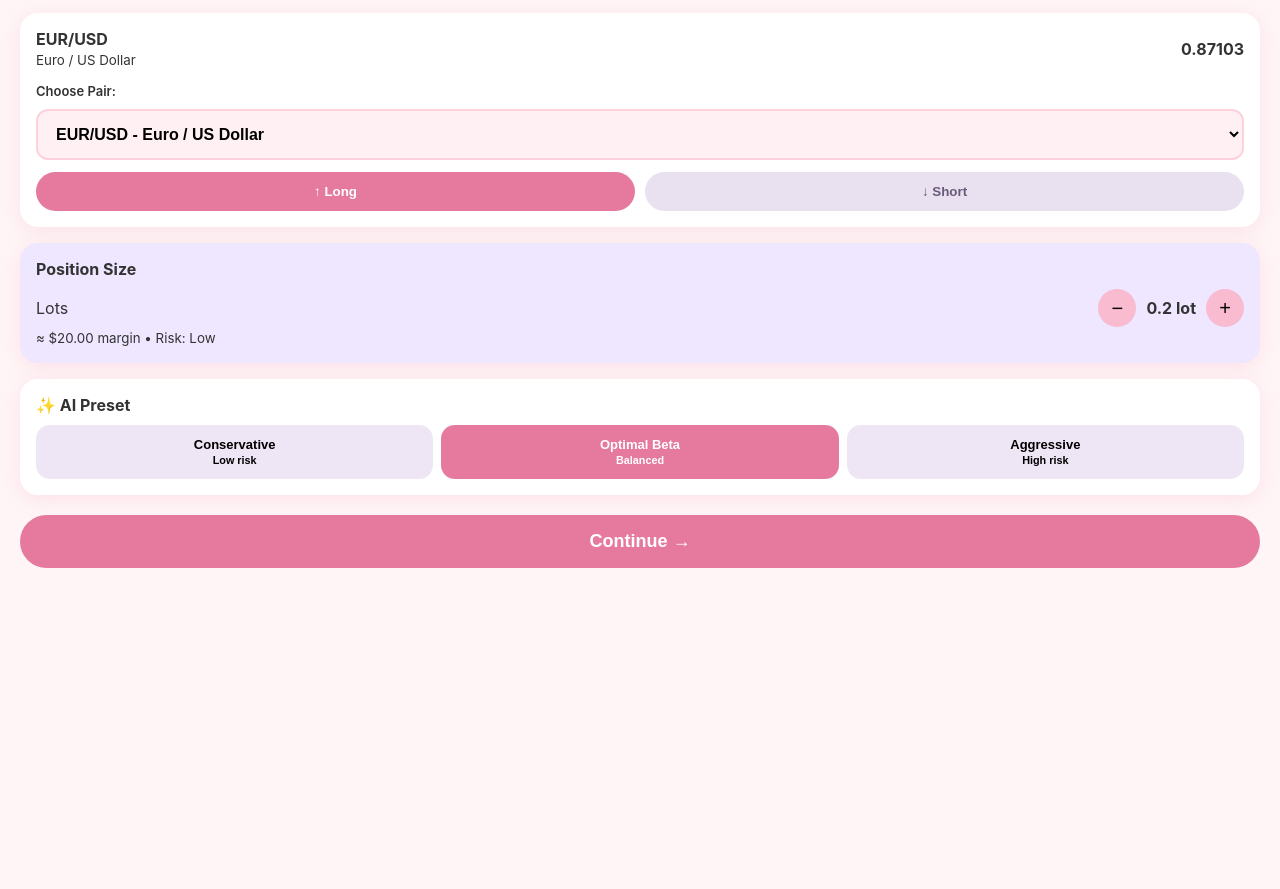
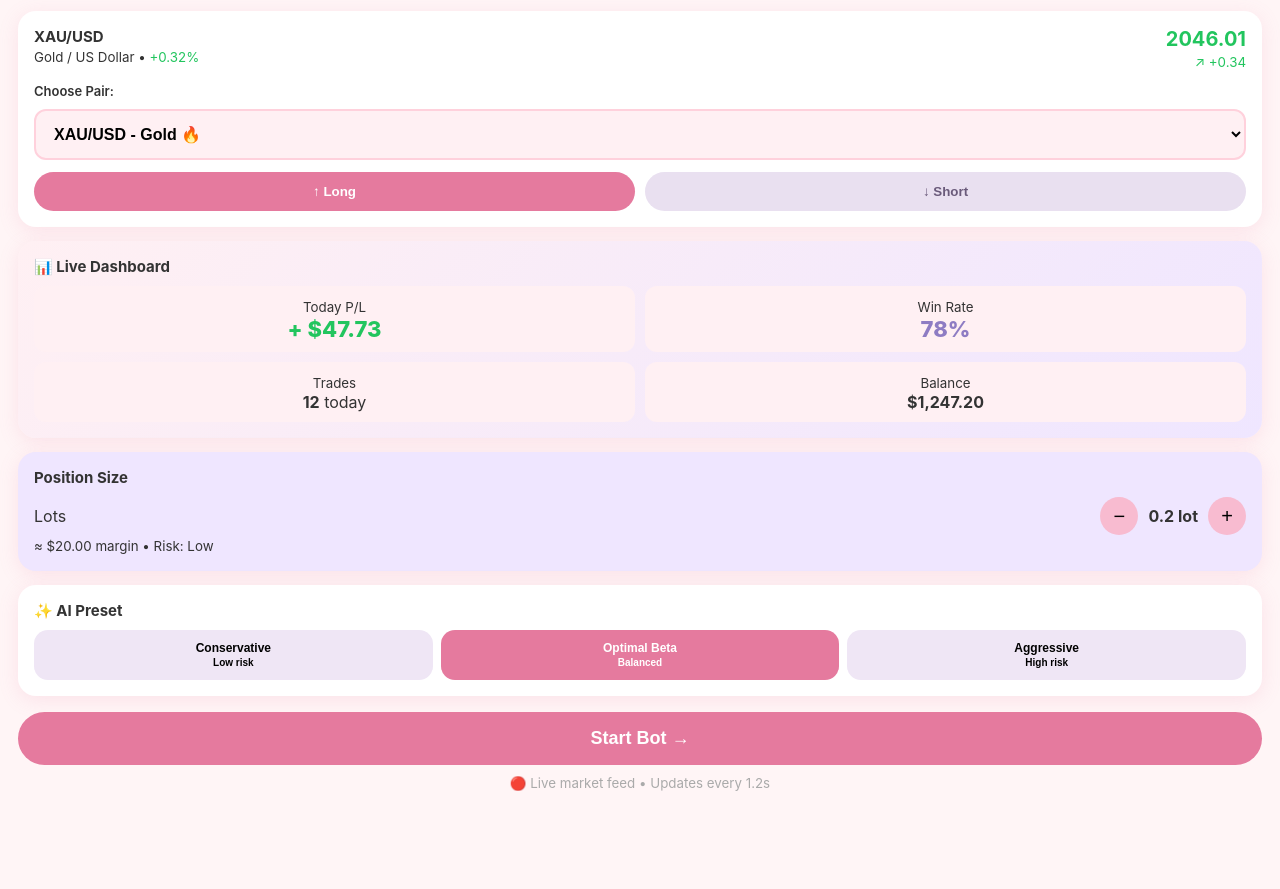
Before and after one commit to jojoikwang/jomoneybot, a plain HTML site: page index.html in a window 1280 px wide. Shown: the part 93-982 px from the top of the page. Before the commit the page ends 800 px from the top, so only its background shows below. Drawn offline with Linux system fonts and the light colour scheme.

Commit message:
Update index.html

```diff
--- a/index.html
+++ b/index.html
@@ -1,57 +1,65 @@
 <!DOCTYPE html>
 <html lang="en">
 <head>
-<meta charset="UTF-8">
-<meta name="viewport" content="width=device-width, initial-scale=1.0">
-<title>JoMoneyBot</title>
+<meta charset="UTF-8"><meta name="viewport" content="width=device-width, initial-scale=1.0">
+<title>JoMoneyBot Live</title>
 <style>
-  body{margin:0;font-family: -apple-system,BlinkMacSystemFont,sans-serif;background:#fff5f6;padding:20px;color:#333}
+body{margin:0;font-family:-apple-system,sans-serif;background:#fff5f6;padding:18px;color:#333;padding-bottom:100px}
 .header{font-size:28px;font-weight:800;color:#e57a9e}
-  .card{background:white;border-radius:18px;padding:16px;margin-top:16px;box-shadow:0 4px 20px rgba(229,122,158,.15)}
-  .label{font-weight:700;font-size:16px}
+.card{background:white;border-radius:18px;padding:16px;margin-top:14px;box-shadow:0 4px 20px rgba(229,122,158,.15)}
+.label{font-weight:700;font-size:15px}
+.live-dot{width:8px;height:8px;background:#22c55e;border-radius:50%;display:inline-block;animation:blink 1s infinite}
+@keyframes blink{0%,100%{opacity:1}50%{opacity:0.3}}
 select{width:100%;margin-top:10px;padding:14px;border-radius:12px;border:2px solid #ffd1dc;font-weight:700;font-size:16px;background:#fff0f3}
 .row{display:flex;gap:10px;margin-top:12px}
 .btn{flex:1;padding:12px;border-radius:30px;border:0;font-weight:700;cursor:pointer}
-  .long{background:#f8bbd0;color:#a33a5a}
-  .long.active{background:#e57a9e;color:white}
-  .short{background:#e9e0f0;color:#6a5a7a}
-  .short.active{background:#8e7cc3;color:white}
+.long{background:#f8bbd0;color:#a33a5a}.long.active{background:#e57a9e;color:white}
+.short{background:#e9e0f0;color:#6a5a7a}.short.active{background:#8e7cc3;color:white}
 .size-row{display:flex;align-items:center;justify-content:space-between;margin-top:10px}
 .circle{width:38px;height:38px;border-radius:50%;border:0;background:#f8bbd0;font-size:20px;cursor:pointer}
 .preset{display:flex;gap:8px;margin-top:10px}
-  .preset button{flex:1;padding:12px;border-radius:14px;border:0;background:#efe6f5;font-size:13px;font-weight:600}
+.preset button{flex:1;padding:11px;border-radius:14px;border:0;background:#efe6f5;font-size:12px;font-weight:600}
 .preset button.active{background:#e57a9e;color:white}
-  .continue{width:100%;margin-top:20px;padding:16px;border-radius:30px;border:0;background:#e57a9e;color:white;font-size:18px;font-weight:800}
+.continue{width:100%;margin-top:16px;padding:16px;border-radius:30px;border:0;background:#e57a9e;color:white;font-size:18px;font-weight:800}
+.pnl{font-size:22px;font-weight:800}
+.up{color:#22c55e}.down{color:#ef4444}
+.grid{display:grid;grid-template-columns:1fr 1fr;gap:10px;margin-top:10px}
+.mini{background:#fff0f3;border-radius:12px;padding:10px;text-align:center}
 </style>
 </head>
 <body>
-<div class="header">🎀 JoMoneyBot</div>
+<div class="header">🎀 JoMoneyBot <span style="font-size:12px;background:#22c55e;color:white;padding:4px 8px;border-radius:20px;vertical-align:middle"><span class="live-dot"></span> LIVE</span></div>
 <p>Trading Bot Setup • Step 2 of 3</p>
 
 <div class="card">
-  <div style="display:flex;justify-content:space-between;align-items:center">
-    <div>
-      <div class="label" id="pairLabel">EUR/USD</div>
-      <small id="pairDesc">Euro / US Dollar</small>
+  <div style="display:flex;justify-content:space-between">
+    <div><div class="label" id="pairLabel">XAU/USD</div><small id="pairDesc">Gold / US Dollar • <span class="up">+0.32%</span></small></div>
+    <div style="text-align:right"><b id="price" style="font-size:20px">2045.30</b><br><small id="change" class="up">↗ +2.14</small></div>
   </div>
-    <b id="price">0.87103</b>
-  </div>
-
-  <label style="display:block;margin-top:14px;font-weight:600;font-size:13px">Choose Pair:</label>
+  <label style="display:block;margin-top:12px;font-weight:600;font-size:13px">Choose Pair:</label>
   <select id="pairSelect" onchange="changePair()">
-    <option value="EUR/USD|Euro / US Dollar|0.87103">EUR/USD - Euro / US Dollar</option>
+    <option value="EUR/USD|Euro / US Dollar|1.08523">EUR/USD - Euro / US Dollar</option>
     <option value="GBP/USD|British Pound / US Dollar|1.27341">GBP/USD - British Pound</option>
     <option value="USD/JPY|US Dollar / Japanese Yen|148.52">USD/JPY - Dollar / Yen</option>
-    <option value="XAU/USD|Gold / US Dollar|2045.30">XAU/USD - Gold 🔥</option>
+    <option value="XAU/USD|Gold / US Dollar|2045.30" selected>XAU/USD - Gold 🔥</option>
     <option value="BTC/USD|Bitcoin / US Dollar|67320.00">BTC/USD - Bitcoin</option>
     <option value="V75|Volatility 75 Index|124578.34">Synthetic - Volatility 75 Index</option>
     <option value="USD/CHF|US Dollar / Swiss Franc|0.88210">USD/CHF - Dollar / Franc</option>
     <option value="GBP/JPY|British Pound / Japanese Yen|189.24">GBP/JPY - Pound / Yen</option>
   </select>
-
   <div class="row">
     <button class="btn long active" id="longBtn" onclick="setDir('LONG')">↑ Long</button>
     <button class="btn short" id="shortBtn" onclick="setDir('SHORT')">↓ Short</button>
+  </div>
+</div>
+
+<div class="card" style="background:linear-gradient(135deg,#fff0f3,#efe6ff)">
+  <div class="label">📊 Live Dashboard</div>
+  <div class="grid">
+    <div class="mini"><small>Today P/L</small><br><span class="pnl up" id="pnl">+$47.20</span></div>
+    <div class="mini"><small>Win Rate</small><br><span class="pnl" style="color:#8e7cc3">78%</span></div>
+    <div class="mini"><small>Trades</small><br><b id="trades">12</b> today</div>
+    <div class="mini"><small>Balance</small><br><b>$1,247.20</b></div>
   </div>
 </div>
 
@@ -60,9 +68,7 @@
   <div class="size-row">
     <span>Lots</span>
     <div style="display:flex;align-items:center;gap:10px">
-      <button class="circle" onclick="changeLot(-0.1)">−</button>
-      <b id="lot">0.2 lot</b>
-      <button class="circle" onclick="changeLot(0.1)">+</button>
+      <button class="circle" onclick="changeLot(-0.1)">−</button><b id="lot">0.2 lot</b><button class="circle" onclick="changeLot(0.1)">+</button>
     </div>
   </div>
   <small id="margin">≈ $20.00 margin • Risk: Low</small>
@@ -71,42 +77,50 @@
 <div class="card">
   <div class="label">✨ AI Preset</div>
   <div class="preset">
-    <button id="p1" onclick="setPreset('Conservative Low risk','p1')">Conservative<br><small>Low risk</small></button>
-    <button id="p2" class="active" onclick="setPreset('Optimal Beta Balanced','p2')">Optimal Beta<br><small>Balanced</small></button>
-    <button id="p3" onclick="setPreset('Aggressive High risk','p3')">Aggressive<br><small>High risk</small></button>
+    <button id="p1" onclick="setPreset('Conservative','p1')">Conservative<br><small>Low risk</small></button>
+    <button id="p2" class="active" onclick="setPreset('Optimal Beta','p2')">Optimal Beta<br><small>Balanced</small></button>
+    <button id="p3" onclick="setPreset('Aggressive','p3')">Aggressive<br><small>High risk</small></button>
   </div>
 </div>
 
-<button class="continue" onclick="startBot()">Continue →</button>
+<button class="continue" onclick="startBot()">Start Bot →</button>
+<small style="display:block;text-align:center;margin-top:10px;color:#aaa">🔴 Live market feed • Updates every 1.2s</small>
 
 <script>
-let dir='LONG'; let lot=0.2; let preset='Optimal Beta Balanced';
+let dir='LONG', lot=0.2, preset='Optimal Beta Balanced', basePrice=2045.30;
 function changePair(){
  let v=document.getElementById('pairSelect').value.split('|');
  document.getElementById('pairLabel').innerText=v[0];
-  document.getElementById('pairDesc').innerText=v[1];
-  document.getElementById('price').innerText=v[2];
+ document.getElementById('pairDesc').innerHTML=v[1]+' • <span class="up">+0.32%</span>';
+ basePrice=parseFloat(v[2]);
+ document.getElementById('price').innerText=basePrice.toFixed(v[0].includes('JPY')?2: v[0].includes('V75')?2:5);
 }
-function setDir(d){
-  dir=d;
-  document.getElementById('longBtn').className=d=='LONG'?'btn long active':'btn long';
-  document.getElementById('shortBtn').className=d=='SHORT'?'btn short active':'btn short';
-}
-function changeLot(c){
-  lot=Math.round((lot+c)*10)/10;
-  if(lot<0.1) lot=0.1;
-  document.getElementById('lot').innerText=lot+' lot';
-  document.getElementById('margin').innerText='≈ $'+(lot*100).toFixed(2)+' margin • Risk: '+(lot<0.5?'Low':lot<1?'Medium':'High');
-}
-function setPreset(name,id){
-  preset=name;
-  document.querySelectorAll('.preset button').forEach(b=>b.classList.remove('active'));
-  document.getElementById(id).classList.add('active');
-}
+function setDir(d){dir=d;document.getElementById('longBtn').className=d=='LONG'?'btn long active':'btn long';document.getElementById('shortBtn').className=d=='SHORT'?'btn short active':'btn short';}
+function changeLot(c){lot=Math.round((lot+c)*10)/10;if(lot<0.1)lot=0.1;document.getElementById('lot').innerText=lot+' lot';document.getElementById('margin').innerText='≈ $'+(lot*100).toFixed(2)+' margin • Risk: '+(lot<0.5?'Low':lot<1?'Medium':'High');}
+function setPreset(n,id){preset=n;document.querySelectorAll('.preset button').forEach(b=>b.classList.remove('active'));document.getElementById(id).classList.add('active');}
 function startBot(){
  let pair=document.getElementById('pairLabel').innerText;
-  alert('JoMoneyBot will start: '+dir+' '+lot+' lot '+pair+' with '+preset);
+ let newPnl=(Math.random()*10+2).toFixed(2);
+ document.getElementById('pnl').innerText='+ $'+newPnl;
+ document.getElementById('trades').innerText=parseInt(document.getElementById('trades').innerText)+1;
+ alert('✅ JoMoneyBot STARTED!\n\n'+dir+' '+lot+' lot '+pair+'\nPreset: '+preset+'\n\nBot is now scanning market... Check dashboard for live P/L!');
 }
+// LIVE price animation
+setInterval(()=>{
+ let change=(Math.random()-0.5)*0.8;
+ basePrice+=change;
+ let isUp=change>=0;
+ document.getElementById('price').innerText=basePrice.toFixed(2);
+ document.getElementById('price').style.color=isUp?'#22c55e':'#ef4444';
+ document.getElementById('change').innerText=(isUp?'↗ +':'↘ ')+change.toFixed(2);
+ document.getElementById('change').className=isUp?'up':'down';
+ // small pnl wiggle
+ let pnlEl=document.getElementById('pnl');
+ let cur=parseFloat(pnlEl.innerText.replace(/[^0-9.-]/g,''));
+ cur+=(Math.random()-0.4)*0.5;
+ pnlEl.innerText=(cur>=0?'+ $':'- $')+Math.abs(cur).toFixed(2);
+ pnlEl.className=cur>=0?'pnl up':'pnl down';
+},1200);
 </script>
 </body>
 </html>
```
Lines whose indentation alone changed are shown as unchanged.
